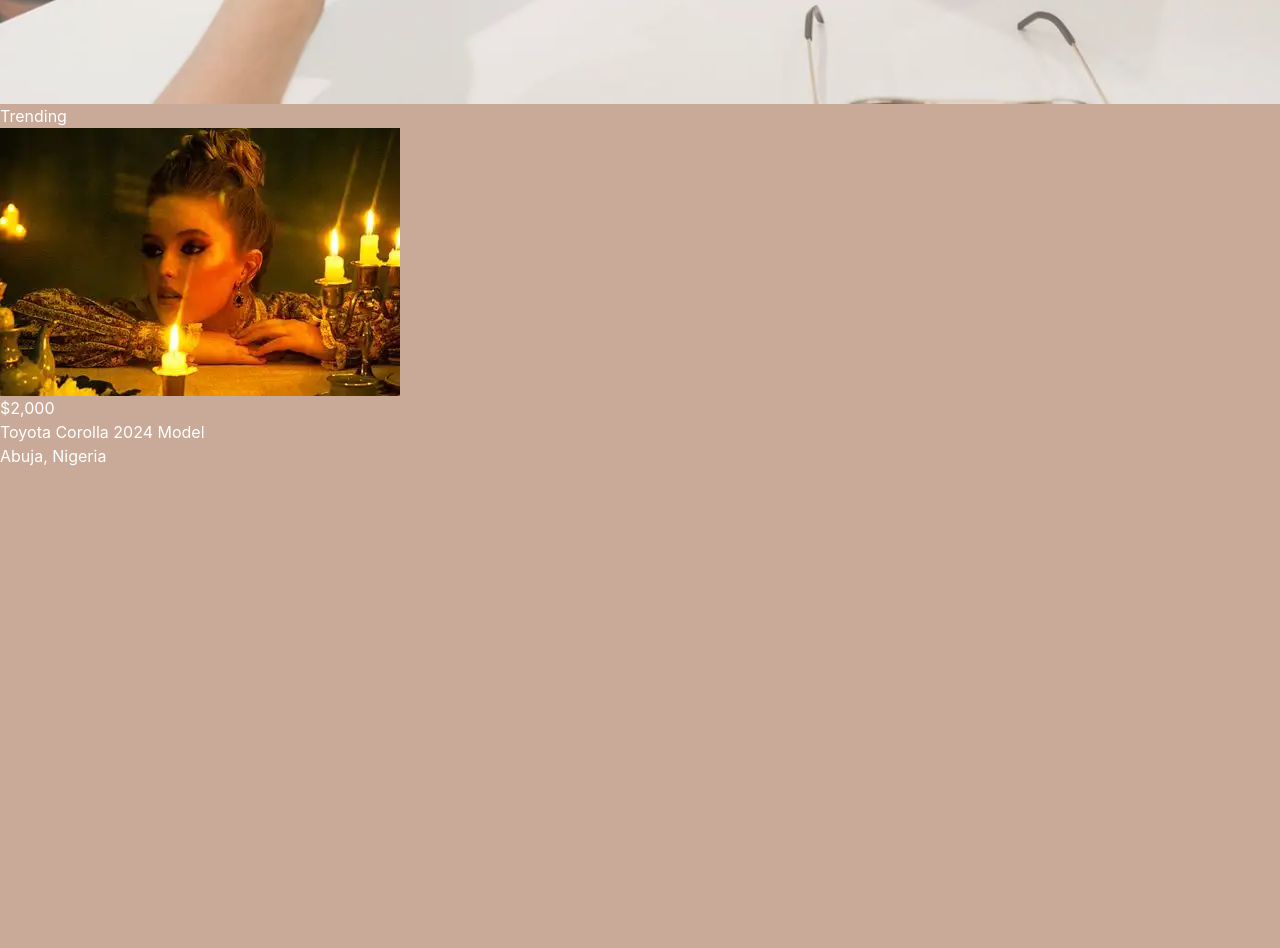
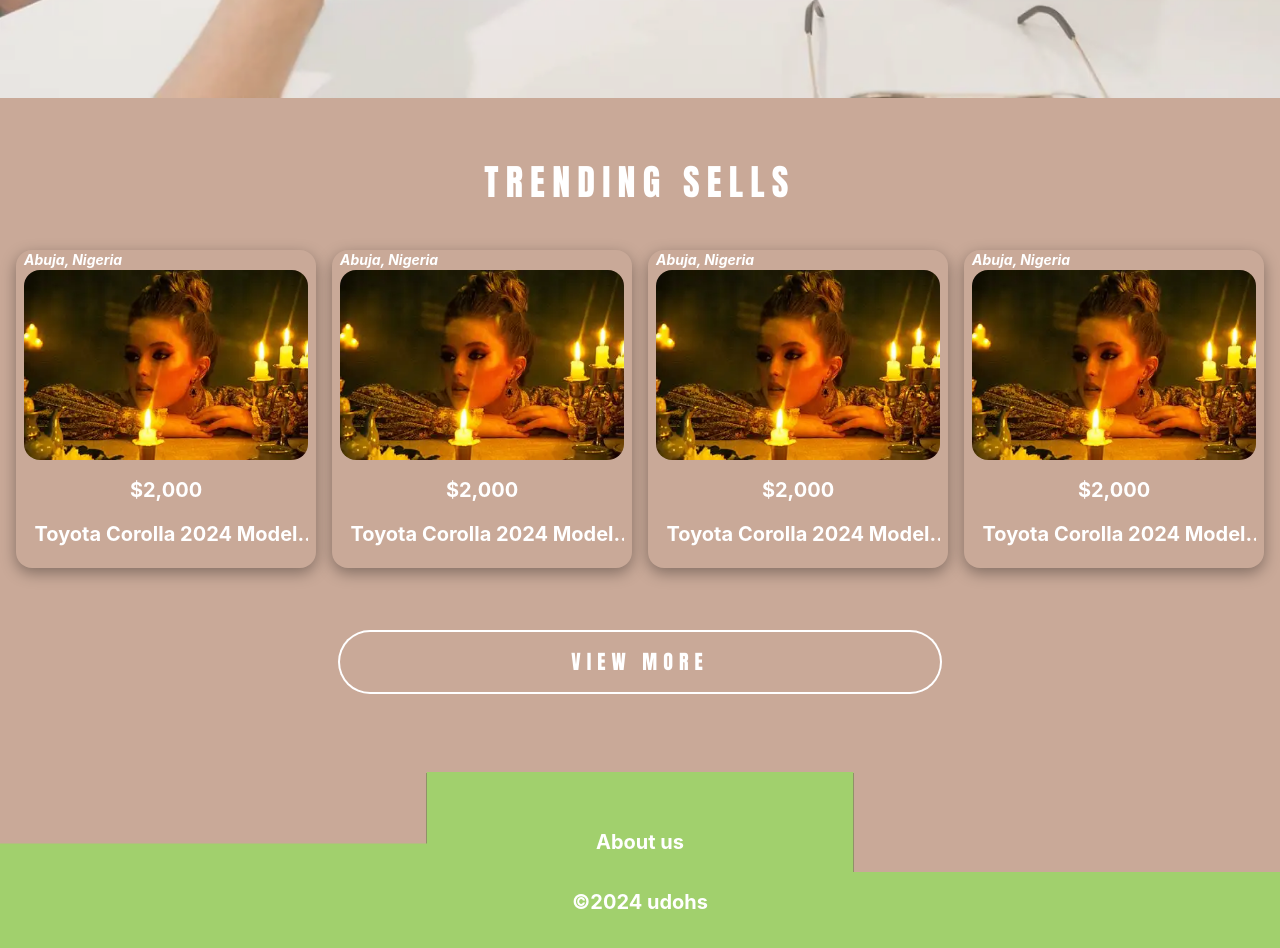
Before and after one commit to udoh-abasi/udohs, a React (Vite) app in the folder frontend/: page / in a window 1280 px wide. Shown: the part 620-1568 px from the top of the page. Before the commit the page ends 1088 px from the top, so only its background shows below. Built offline with nearby package versions, Linux system fonts and the light colour scheme.

Commit message:
Homepage designed

```diff
--- a/frontend/index.html
+++ b/frontend/index.html
@@ -3,12 +3,12 @@
   <head>
     <meta charset="UTF-8" />
     <meta name="viewport" content="width=device-width, initial-scale=1.0" />
-    <!-- <link
+    <link
       rel="preload"
-      href="src/Fonts/AlexBrush-Regular.ttf"
+      href="src/Fonts/Anton-Regular.ttf"
       as="font"
       type="font/woff2"
-    /> -->
+    />
     <link
       rel="preload"
       href="src/Fonts/DancingScript-VariableFont_wght.ttf"
--- a/frontend/src/App.tsx
+++ b/frontend/src/App.tsx
@@ -1,6 +1,7 @@
 import { BrowserRouter, Routes, Route } from "react-router-dom";
 import Header from "./Pages/Header";
 import HomePage from "./Pages/HomePage";
+import Footer from "./Pages/Footer";
 
 function App() {
   return (
@@ -11,6 +12,7 @@ function App() {
         <Routes>
           <Route path="/" element={<HomePage />} />
         </Routes>
+        <Footer />
       </BrowserRouter>
     </>
   );
--- /dev/null
+++ b/frontend/src/Pages/Footer.tsx
@@ -0,0 +1,23 @@
+import { Link } from "react-router-dom";
+
+const Footer = () => {
+  const date = new Date();
+
+  return (
+    <footer
+      id="pageFooter"
+      className="p-4 h-[200px] text-xl flex flex-col items-center justify-center gap-8 font-bold text-white drop-shadow-[0px_1px_black]"
+    >
+      <Link
+        to=""
+        className="block hover:underline decoration-blue-500
+      "
+      >
+        About us
+      </Link>
+      <p>&copy;{date.getFullYear()} udohs</p>
+    </footer>
+  );
+};
+
+export default Footer;
--- a/frontend/src/Pages/Header.tsx
+++ b/frontend/src/Pages/Header.tsx
@@ -2,7 +2,7 @@ import { Link } from "react-router-dom";
 import { FaUserPlus } from "react-icons/fa";
 
 const Header = () => {
-  const user = true;
+  const user = false;
 
   return (
     <header className="p-4">
@@ -12,7 +12,7 @@ const Header = () => {
             <li>
               <Link
                 to=""
-                className="uppercase ring-1 ring-white w-[80px] flex justify-center py-1 rounded-2xl font-bold tracking-widest hover:bg-[#ffa001] transition-colors ease-out duration-500  min-[650px]:text-xl min-[650px]:w-[110px]"
+                className="uppercase ring-1 ring-white w-[80px] flex justify-center py-1 rounded-2xl font-bold tracking-[0.3em] hover:bg-[#ffa001] transition-colors ease-out duration-500  min-[650px]:text-xl min-[650px]:w-[110px]"
               >
                 Buy
               </Link>
@@ -21,7 +21,7 @@ const Header = () => {
             <li>
               <Link
                 to=""
-                className="uppercase ring-1 ring-white w-[80px] flex justify-center py-1 rounded-2xl font-bold tracking-widest hover:bg-[#ffa001] transition-colors ease-out duration-500 min-[650px]:text-xl min-[650px]:w-[110px]"
+                className="uppercase ring-1 ring-white w-[80px] flex justify-center py-1 rounded-2xl font-bold tracking-[0.3em] hover:bg-[#ffa001] transition-colors ease-out duration-500 min-[650px]:text-xl min-[650px]:w-[110px]"
               >
                 Sell
               </Link>
--- a/frontend/src/Pages/HomePage.tsx
+++ b/frontend/src/Pages/HomePage.tsx
@@ -96,27 +96,134 @@ const HomePage = () => {
         </article>
       </div>
 
-      <article>
-        <h2>Trending</h2>
+      <section className="my-16">
+        <h2 className="Anton text-center text-4xl font-bold uppercase mb-8 tracking-[0.2em]">
+          Trending sells
+        </h2>
 
-        <ul>
-          <li>
-            <Link to="">
+        <ul className="p-4 min-[460px]:grid grid-cols-2 min-[700px]:grid-cols-3 min-[1000px]:grid-cols-4 gap-[16px] justify-items-center">
+          <li className="max-[460px]:mb-8">
+            <Link
+              to=""
+              className="block rounded-2xl px-2 py-5 relative hover:bg-[#d1b5a6] shadow-[0px_5px_15px_rgba(0,0,0,0.35)]"
+            >
               <figure className="">
                 <div className="">
-                  <img alt="" src="/heroImages/Hero photo-small.webp" />
+                  <img
+                    alt=""
+                    src="/heroImages/Hero photo-small.webp"
+                    className=" rounded-2xl"
+                  />
                 </div>
 
-                <figcaption>
-                  <p>$2,000</p>
-                  <p>Toyota Corolla 2024 Model</p>
-                  <p>Abuja, Nigeria</p>
+                <figcaption className="text-center mt-4">
+                  <p className="font-bold text-xl mb-4">$2,000</p>
+                  <p className="font-bold text-xl" id="one-line-ellipsis">
+                    Toyota Corolla 2024 Model Corolla 2024 Model
+                  </p>
+
+                  <p className="absolute top-0 text-sm font-bold">
+                    <em>Abuja, Nigeria</em>
+                  </p>
+                </figcaption>
+              </figure>
+            </Link>
+          </li>
+
+          <li className="max-[460px]:mb-8">
+            <Link
+              to=""
+              className="block rounded-2xl px-2 py-5 relative hover:bg-[#d1b5a6] shadow-[0px_5px_15px_rgba(0,0,0,0.35)]"
+            >
+              <figure className="">
+                <div className="">
+                  <img
+                    alt=""
+                    src="/heroImages/Hero photo-small.webp"
+                    className=" rounded-2xl"
+                  />
+                </div>
+
+                <figcaption className="text-center mt-4">
+                  <p className="font-bold text-xl mb-4">$2,000</p>
+                  <p className="font-bold text-xl" id="one-line-ellipsis">
+                    Toyota Corolla 2024 Model Corolla 2024 Model
+                  </p>
+
+                  <p className="absolute top-0 text-sm font-bold">
+                    <em>Abuja, Nigeria</em>
+                  </p>
+                </figcaption>
+              </figure>
+            </Link>
+          </li>
+
+          <li className="max-[460px]:mb-8">
+            <Link
+              to=""
+              className="block rounded-2xl px-2 py-5 relative hover:bg-[#d1b5a6] shadow-[0px_5px_15px_rgba(0,0,0,0.35)]"
+            >
+              <figure className="">
+                <div className="">
+                  <img
+                    alt=""
+                    src="/heroImages/Hero photo-small.webp"
+                    className=" rounded-2xl"
+                  />
+                </div>
+
+                <figcaption className="text-center mt-4">
+                  <p className="font-bold text-xl mb-4">$2,000</p>
+                  <p className="font-bold text-xl" id="one-line-ellipsis">
+                    Toyota Corolla 2024 Model Corolla 2024 Model
+                  </p>
+
+                  <p className="absolute top-0 text-sm font-bold">
+                    <em>Abuja, Nigeria</em>
+                  </p>
+                </figcaption>
+              </figure>
+            </Link>
+          </li>
+
+          <li className="max-[460px]:mb-8">
+            <Link
+              to=""
+              className="block rounded-2xl px-2 py-5 relative hover:bg-[#d1b5a6] shadow-[0px_5px_15px_rgba(0,0,0,0.35)]"
+            >
+              <figure className="">
+                <div className="">
+                  <img
+                    alt=""
+                    src="/heroImages/Hero photo-small.webp"
+                    className=" rounded-2xl"
+                  />
+                </div>
+
+                <figcaption className="text-center mt-4">
+                  <p className="font-bold text-xl mb-4">$2,000</p>
+                  <p className="font-bold text-xl" id="one-line-ellipsis">
+                    Toyota Corolla 2024 Model Corolla 2024 Model
+                  </p>
+
+                  <p className="absolute top-0 text-sm font-bold">
+                    <em>Abuja, Nigeria</em>
+                  </p>
                 </figcaption>
               </figure>
             </Link>
           </li>
         </ul>
-      </article>
+
+        <div className="flex justify-center p-4 mt-8">
+          <button
+            type="button"
+            className="Anton block uppercase ring-2 ring-white py-4 flex-[0_1_600px] text-xl rounded-full font-bold tracking-[0.3em] hover:bg-[#ffa001] transition-colors ease-out duration-500"
+          >
+            View more
+          </button>
+        </div>
+      </section>
     </main>
   );
 };
--- a/frontend/src/index.css
+++ b/frontend/src/index.css
@@ -30,13 +30,13 @@
 }
 
 /* NOTE: Load fonts to use */
-/* @font-face {
-  font-family: "AlexBush";
+@font-face {
+  font-family: "Anton";
   font-style: bold;
   font-weight: 400;
   font-display: swap;
-  src: url(Fonts/AlexBrush-Regular.ttf) format("woff2");
-} */
+  src: url(Fonts/Anton-Regular.ttf) format("woff2");
+}
 
 @font-face {
   font-family: "DancingScript";
@@ -47,6 +47,28 @@
 }
 
 .DancingScript {
-  /* font-family: AlexBush; */
-  font-family: DancingScript;
+  font-family: DancingScript, Arial, Helvetica, sans-serif; /* NOTE: Incase anything goes wrong and 'DancingScript' did not load, we will fall back to any of the remaining three font options specified here*/
+  /* font-family: DancingScript; */
 }
+
+.Anton {
+  /* font-family: Anton; */
+  font-family: Anton, Arial, Helvetica, sans-serif;
+}
+
+#one-line-ellipsis {
+  display: -webkit-box;
+
+  /* Limit the text to 1 lines */
+  -webkit-line-clamp: 1;
+
+  -webkit-box-orient: vertical;
+  overflow: hidden;
+  text-overflow: ellipsis;
+}
+
+footer#pageFooter {
+  background: url(/footerWave.svg) no-repeat;
+  background-size: cover;
+  background-position: center;
+}
```
Also changed, not shown: frontend/public/footerWave.svg (added), frontend/src/Fonts/Anton-Regular.ttf (added).
